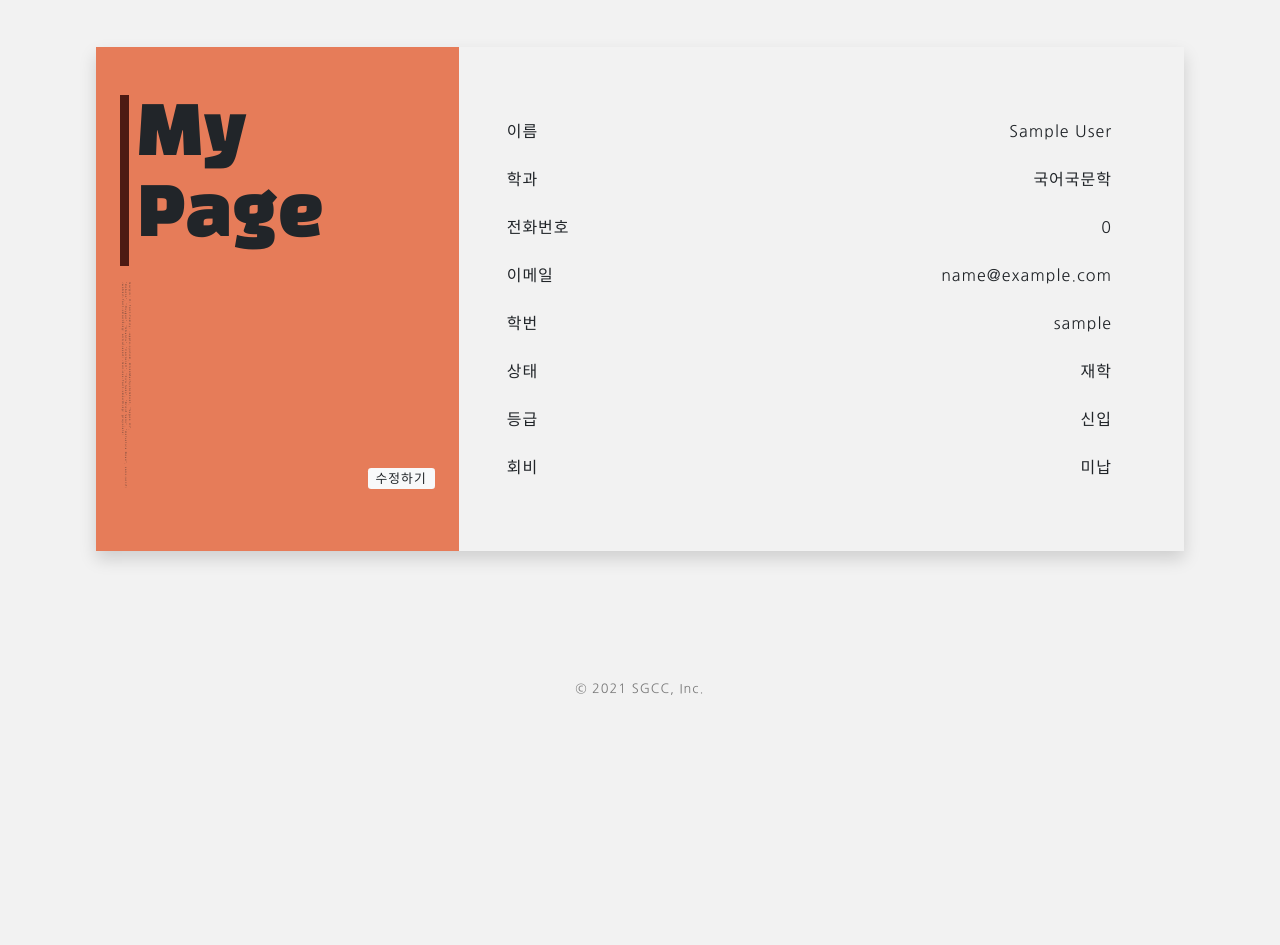
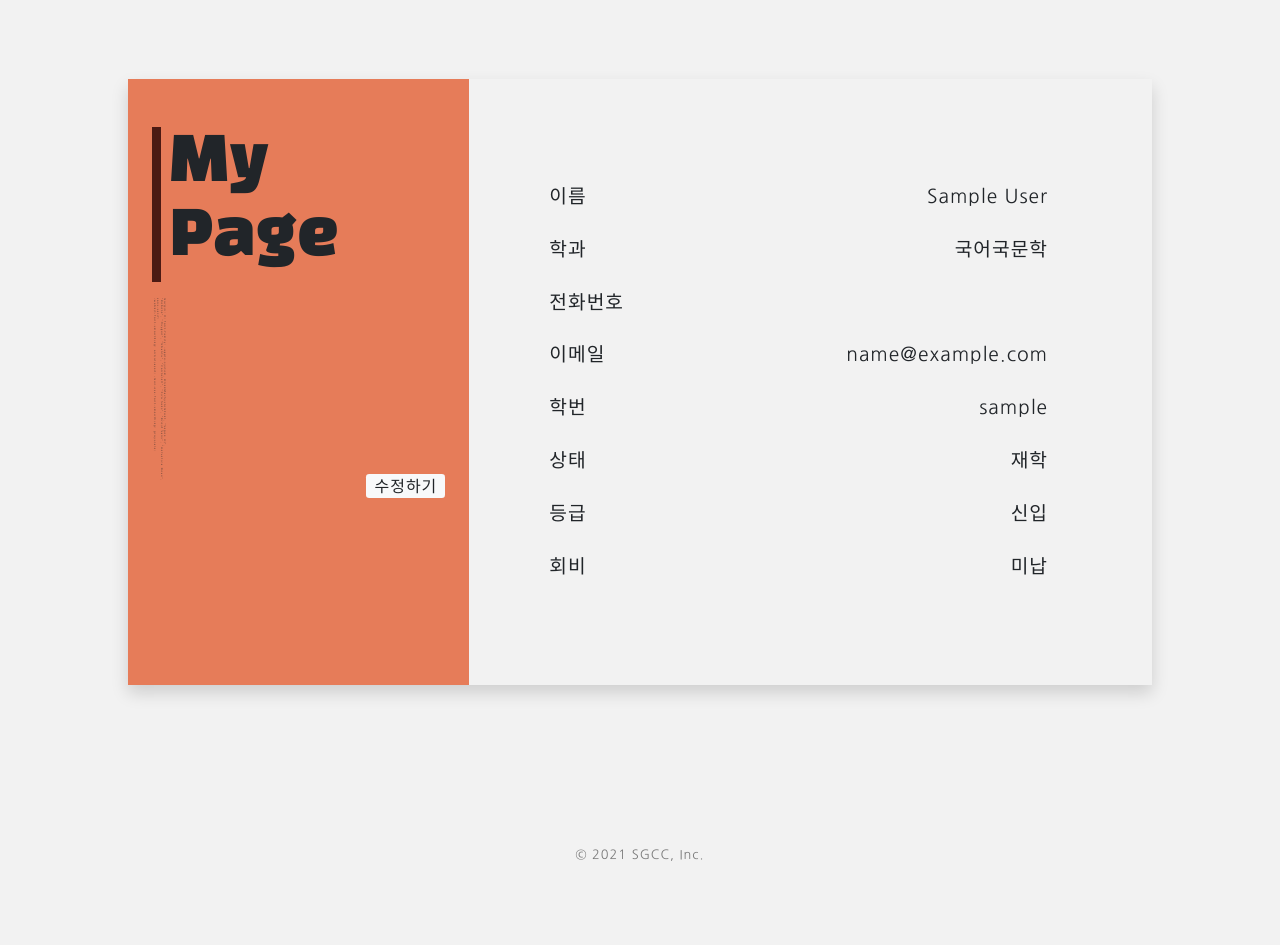
Before and after one commit to SGCC-homepage/sgcc_homepage_django, a Django app: page /mypage/ in a window 1280 px wide. Shown: the part 49-994 px from the top of the page. Before the commit the page ends 744 px from the top, so only its background shows below. Run offline with Django 3.2, Linux system fonts and the light colour scheme; the visitor is signed in with stand-in values (Sample User, id 1); data comes from the database, SQL or seed files in the repository; some libraries are stand-ins or nearby versions.

Commit message:
1차 fix

```diff
--- a/static/css/sign_in.css
+++ b/static/css/sign_in.css
@@ -1,3 +1,7 @@
+body{
+    font-family: 'Nanum Gothic', sans-serif;;
+}
+
 .login-box {
     max-width: 50vw;
 }
--- a/user/forms.py
+++ b/user/forms.py
@@ -15,11 +15,11 @@ class CreateAccount(UserCreationForm):
         fields = ['name', 'username', 'major', 'username', 'phone', 'state', 'email', 'password1', 'password2']
 
         widgets = {
-            'name': forms.TextInput(attrs={'class': 'form-control'}),
+            'name': forms.TextInput(attrs={'class': 'form-control', 'placeholder': '실명으로 입력해주세요'}),
             'username': forms.TextInput(attrs={'class': 'form-control'}),
             'major': forms.Select(attrs={'class': 'form-control'}),
             'email': forms.EmailInput(attrs={'class': 'form-control'}),
-            'phone': forms.TextInput(attrs={'type': 'tel', 'pattern': "[0-9]{3}[0-9]{4}[0-9]{4}", 'class': 'form-control'}),
+            'phone': forms.TextInput(attrs={'type': 'tel', 'pattern': "[0-9]{3}[0-9]{4}[0-9]{4}", 'class': 'form-control', 'placeholder': '- 없이 입력해주세요 (예시: 01012345678)'}),
             'state': forms.Select(attrs={'class': 'form-control'}),
         }
 
--- a/user/models.py
+++ b/user/models.py
@@ -13,9 +13,9 @@ class User(AbstractUser):
     STATE_CHOICE = [(0, '재학'), (1, '군휴학'), (2, '일반 휴학'), (3, '졸업'), (4, '교환')]
     GRADE_CHOICE = [(0, '신입'), (1, '일반'), (2, '운영진'), (3, '비활'), (4, '탈퇴')]
 
-    name = models.CharField(max_length=20, default='name')
+    name = models.CharField(max_length=20)
     major = models.IntegerField(choices=MAJOR_CHOICE, default=0)
-    phone = models.CharField(max_length=20, default='0')
+    phone = models.CharField(max_length=20)
     state = models.IntegerField(choices=STATE_CHOICE, default=0)
     grade = models.IntegerField(choices=GRADE_CHOICE, default=0)
     dues_payment = models.BooleanField(default=False)
--- a/user/templates/my_page.html
+++ b/user/templates/my_page.html
@@ -6,11 +6,22 @@
             background-color: #F2F2F2;
         }
         .h1 {
-            font-size: 5.3vw;
+            font-size: 4.8vw;
         }
 
-        .col-md-4 {
+        .p-5{
+            padding: 5rem !important;
+        }
+        .edit{
+            font-size: 1rem;
+        }
+
+        .col-lg-4 {
             background-color: #E67C59;
+        }
+
+        .col-lg-8{
+            font-size: 1.2rem;
         }
 
         .mypage-box {
@@ -23,7 +34,7 @@
             font-size: 0.3vh;
         }
 
-        @media (max-width: 768px) {
+        @media (max-width: 1200px) {
             .deco-text {
                 display: none;
             }
@@ -37,24 +48,24 @@
 {% block content %}
     <div class="p-5 mt-5">
         <div class="row shadow mypage-box">
-            <div class="col-md-4 pt-5 pb-3 px-4">
+            <div class="col-lg-4 pt-5 pb-4 px-4">
                 <div class="d-flex justify-content-start mb-3">
                     <div style="width: 0.75vw; height: auto; background-color: rgba(38, 2, 2, 0.8);"></div>
                     <h1 class="h1 ml-2">My Page</h1>
                 </div>
-                <div class="d-flex justify-content-between position-relative">
+                <div class="d-flex justify-content-between position-relative pb-3">
                     <div class="deco-text">
                         margin: 0; font-family: -apple-system, BlinkMacSystemFont, "Segoe UI",<br>
-                        "Roboto", "Oxygen", "Ubuntu", "Cantarell", "Fira Sans", "Droid Sans", "Helvetica Neue",
+                        "Roboto", "Oxygen", "Ubuntu", "Cantarell", "Fira Sans", "Droid Sans", "Helvetica Neue",<br>
                         sans-serif;<br>
                         -webkit-font-smoothing: antialiased; -moz-osx-font-smoothing: grayscale;
                     </div>
                     <div class="position-absolute bottom-0 end-0">
-                        <a href="{% url 'my_page_edit' %}" class="btn-sm btn-light">수정하기</a>
+                        <a href="{% url 'my_page_edit' %}" class="btn-sm btn-light edit">수정하기</a>
                     </div>
                 </div>
             </div>
-            <div class="col-md-8 row p-5">
+            <div class="col-lg-8 row p-5">
                 <div class="d-flex justify-content-between mb-4">
                 </div>
                 <div class="d-flex justify-content-between mb-4">
```
Also changed, not shown: management/templates/user_management.html (+0 -13 lines), management/views.py (+21 -17 lines), user/templates/main.html (+4 -4 lines), user/templates/sign_in.html (+1 -8 lines), user/migrations/0004_auto_20210320_0113.py (added).
